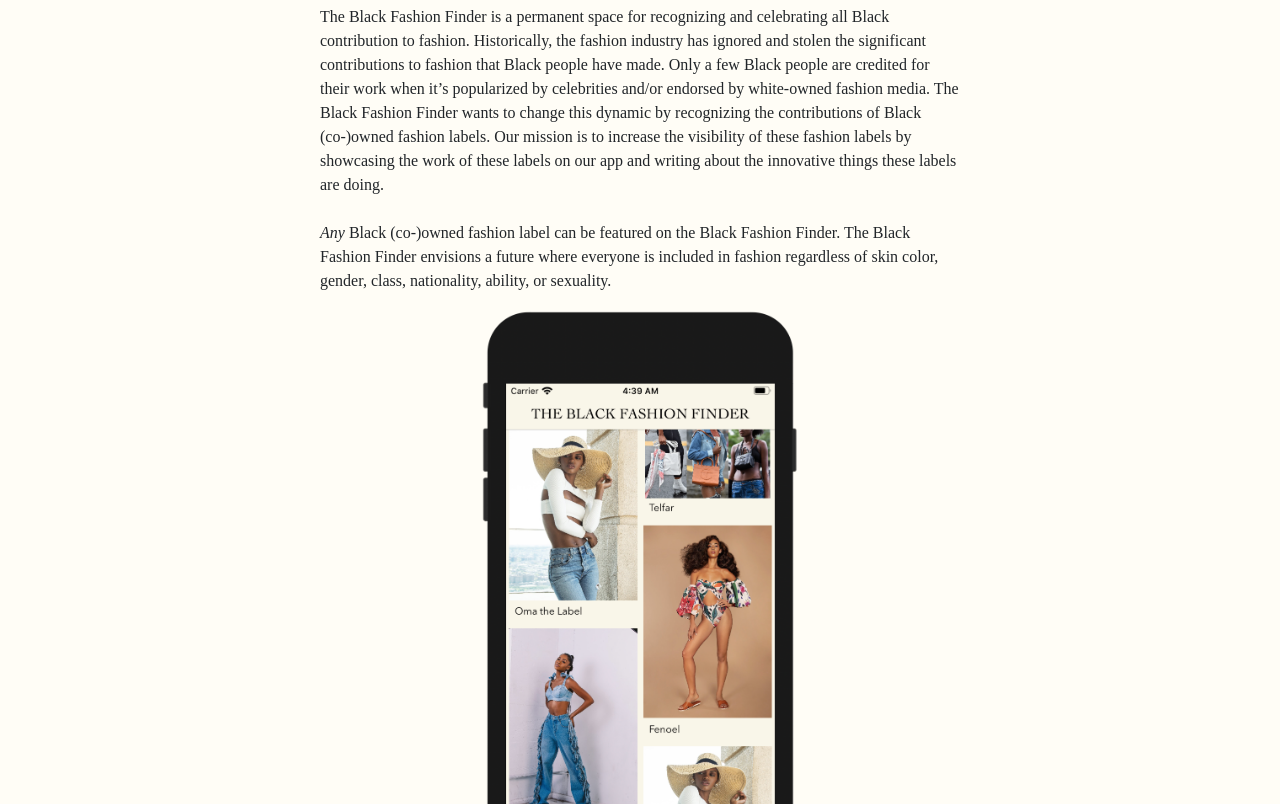
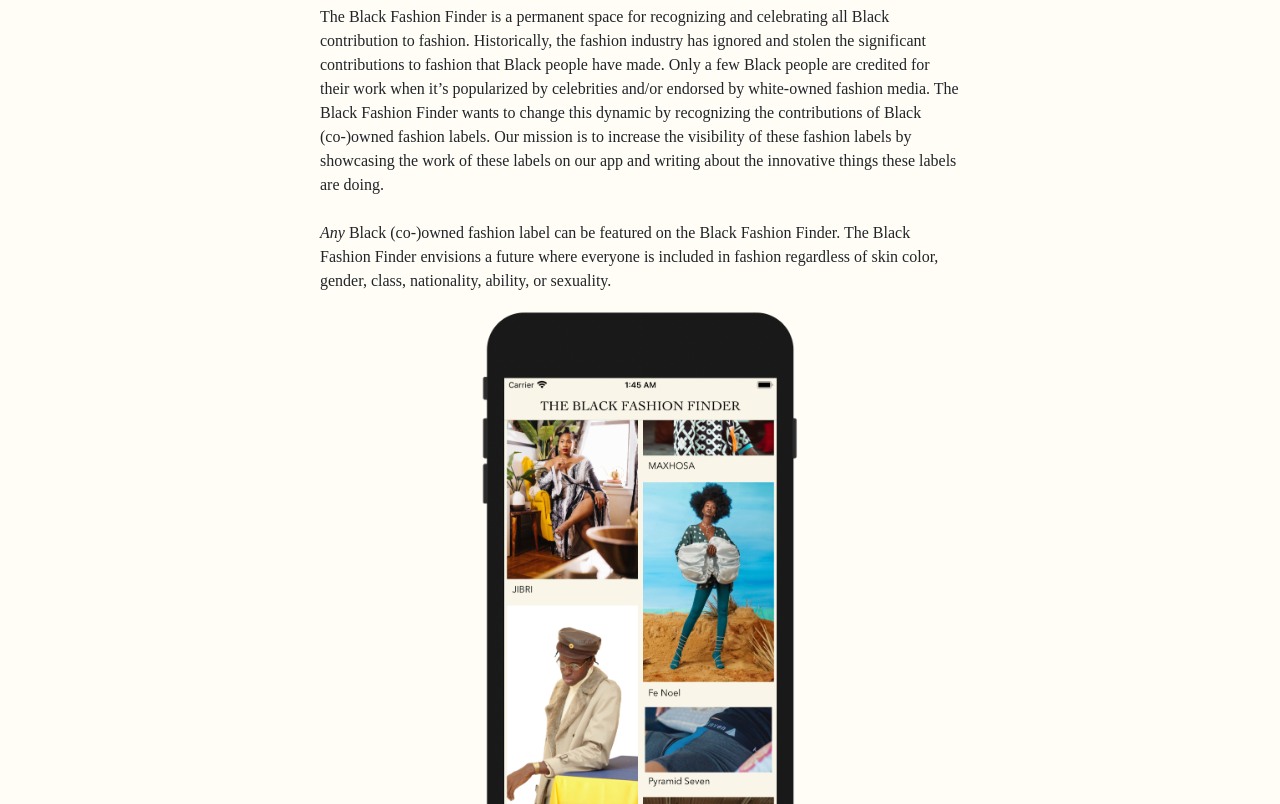
Before and after one commit to ogonwodoh/TheBFFWebClient, a plain HTML site: page public/index.html in a window 1280 px wide. Shown: the part 148-952 px from the top of the page. Drawn offline with nearby package versions, Linux system fonts and the light colour scheme.

Commit message:
updating page simulator

```diff
--- a/public/index.html
+++ b/public/index.html
@@ -39,7 +39,7 @@
       </p>
     </div>
     <div style="margin-bottom:8px;">
-      <img src="img/best_simulator.png" class="center">
+      <img src="img/simulator.png" class="center">
     </div>
     <br/>
     <div>
```
Also changed, not shown: public/img/best_simulator.png (deleted), public/img/simulator.png (added).
